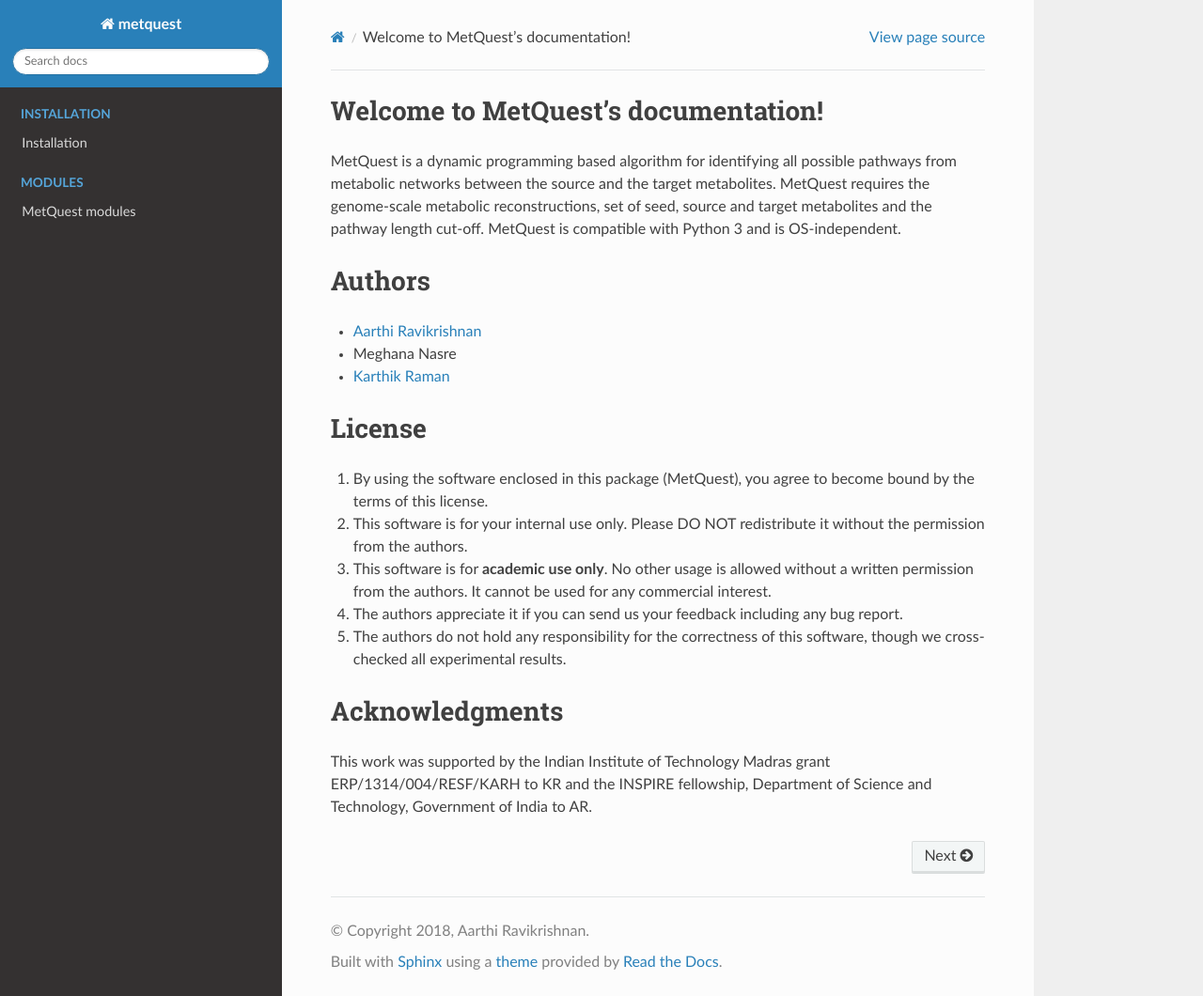
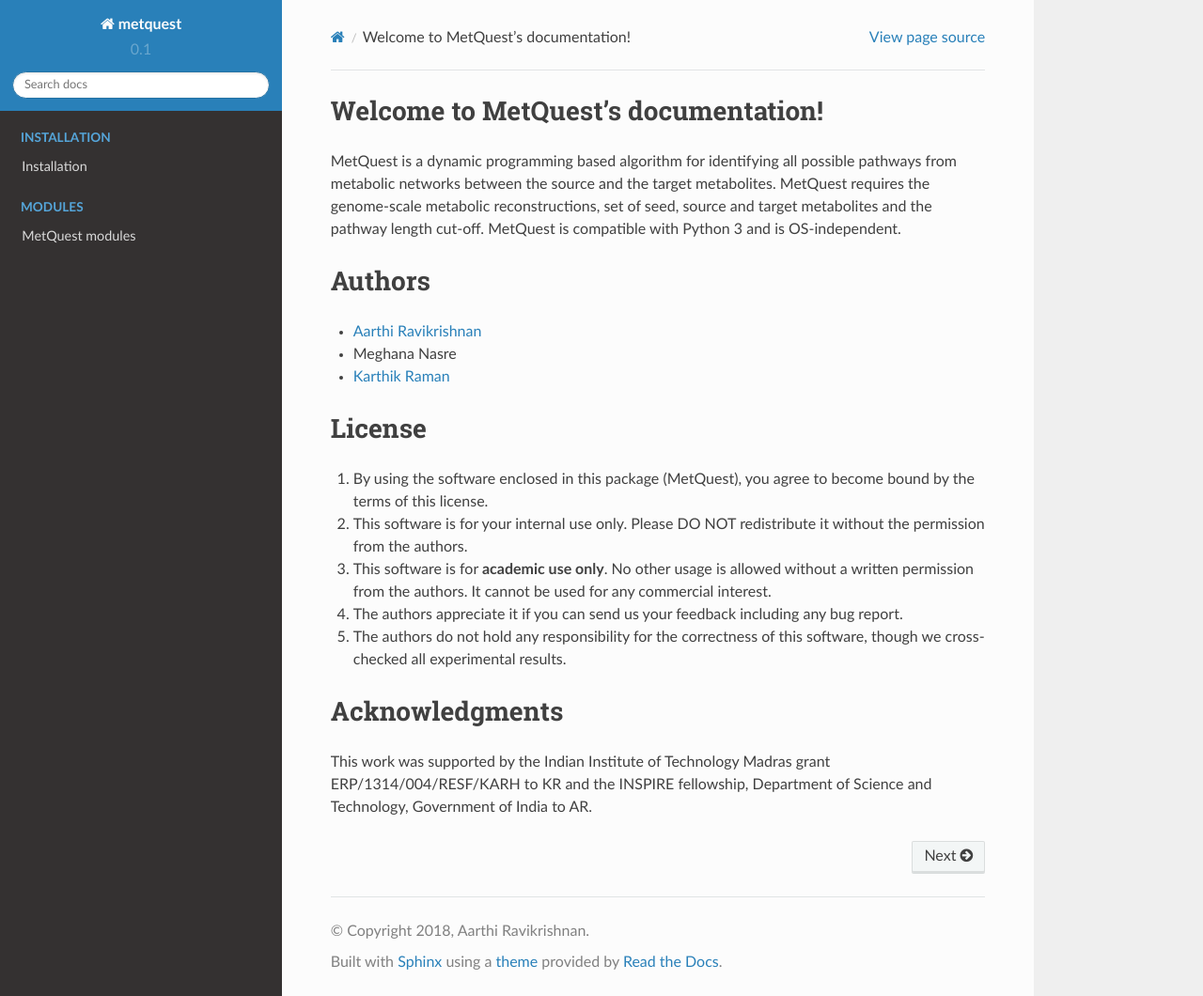
Before and after one commit to aarthi31/metquest-1, a Sphinx documentation site: the page built from docs/index.rst, in a window 1280 px wide and 1060 px high. Shown: the whole window at 94% size. Built offline with Sphinx 7.4.7 and the Read the Docs theme 2.0.0, drawn with Linux system fonts in a browser that asks for light colours.

Commit message:
Update conf.py

```diff
--- a/docs/conf.py
+++ b/docs/conf.py
@@ -34,9 +34,9 @@
 author = 'Aarthi Ravikrishnan'
 
 # The short X.Y version
-version = ''
+version = '0.1'
 # The full version, including alpha/beta/rc tags
-release = '0.1.26'
+release = '0.1.28'
 
 
 # -- General configuration ---------------------------------------------------
```
